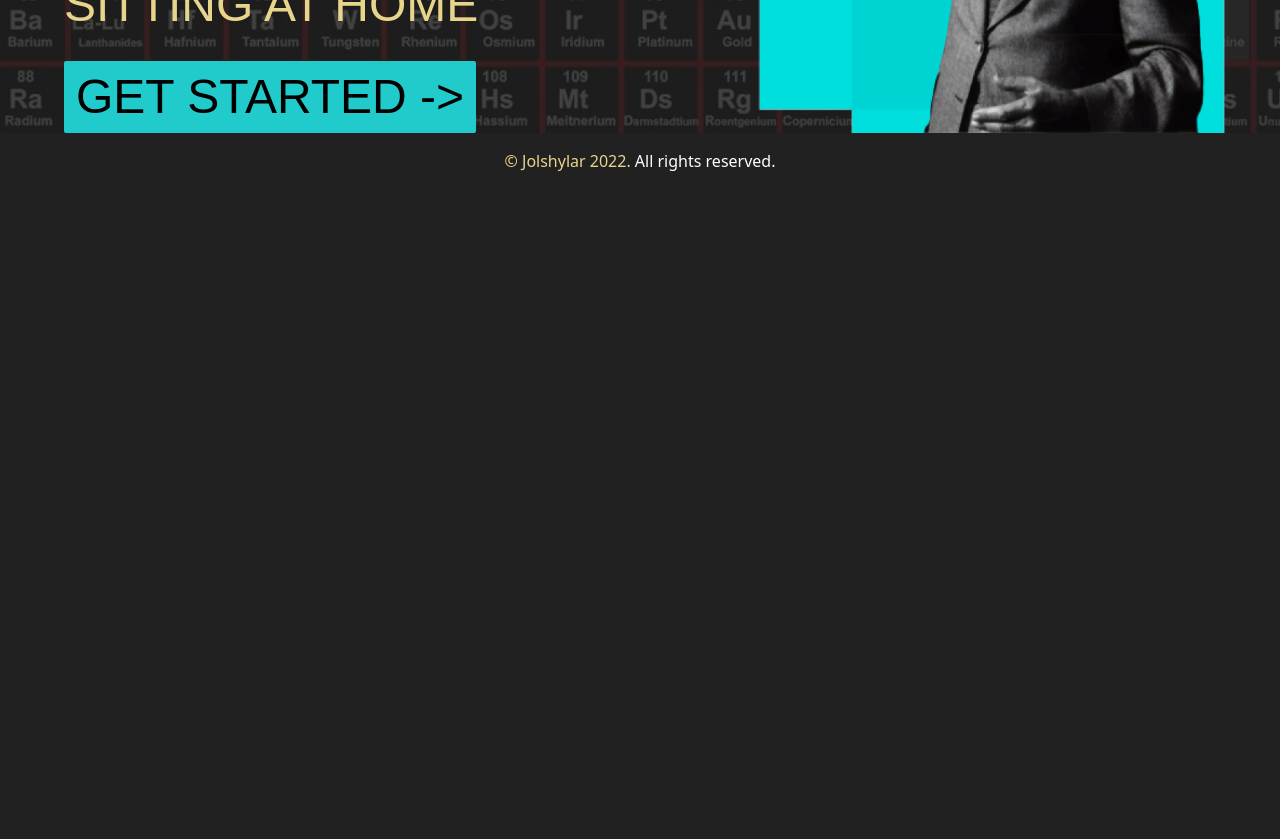
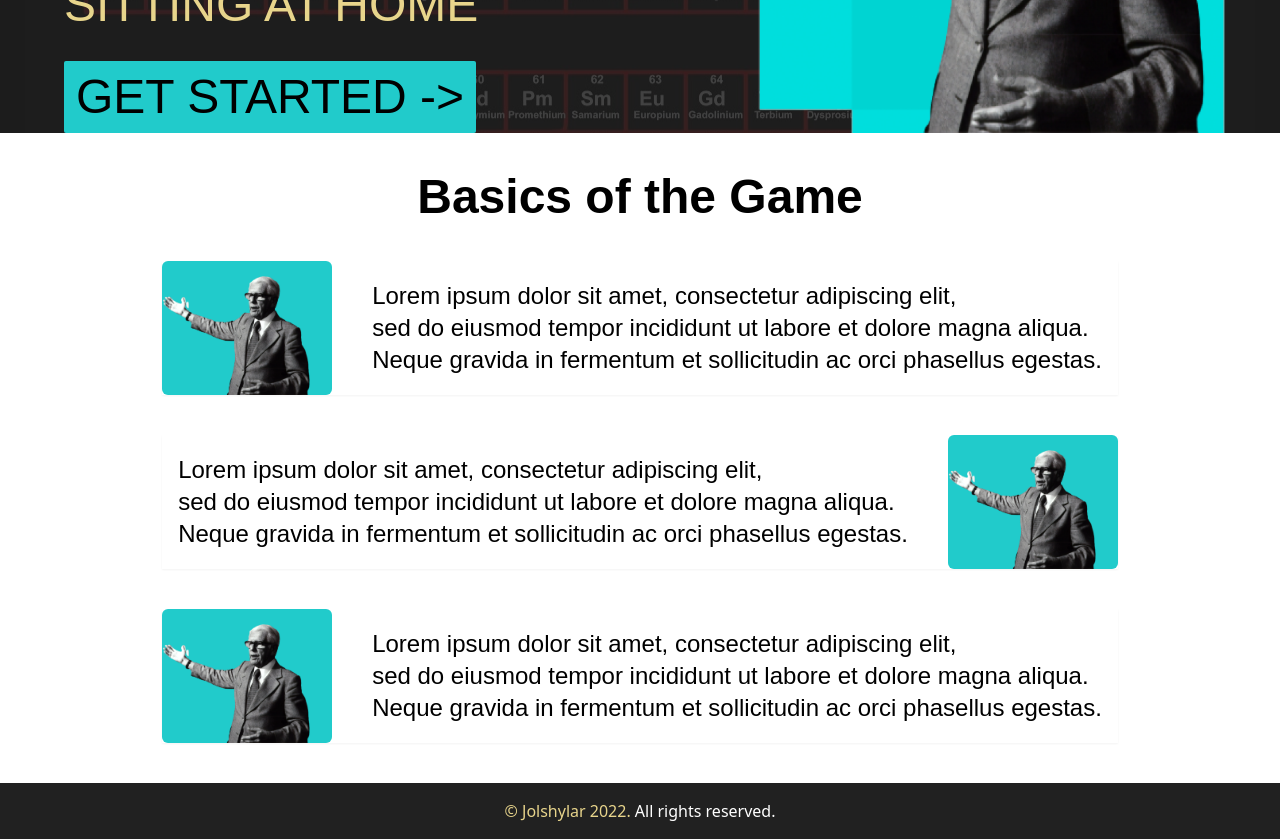
Before and after one commit to jolshylar/qazmine, a Next.js app: page / in a window 1280 px wide. Shown: the part 420-1259 px from the top of the page. Before the commit the page ends 800 px from the top, so only its background shows below. Built offline with nearby package versions, Linux system fonts and the light colour scheme; no server answers; a web font is replaced by a local one.

Commit message:
feat(*): add basics component

```diff
--- /dev/null
+++ b/components/Basics.tsx
@@ -0,0 +1,64 @@
+import Image from "next/image";
+import React from "react";
+
+const Basics = () => {
+  return (
+    <div
+      id="basics"
+      className="flex flex-col items-center justify-center gap-10 bg-white py-10"
+    >
+      <h1 className="text-5xl text-black font-bold text-center">
+        Basics of the Game
+      </h1>
+      <div className="explanation">
+        <Image
+          className="rounded-md bg-teal"
+          src="/images/chemist.png"
+          width={170}
+          height={134}
+          alt="Chemist Portrait"
+        />
+        <p className="text-black">
+          Lorem ipsum dolor sit amet, consectetur adipiscing elit,
+          <br /> sed do eiusmod tempor incididunt ut labore et dolore magna
+          aliqua. <br />
+          Neque gravida in fermentum et sollicitudin ac orci phasellus egestas.
+        </p>
+      </div>
+
+      <div className="explanation">
+        <p className="text-black">
+          Lorem ipsum dolor sit amet, consectetur adipiscing elit,
+          <br /> sed do eiusmod tempor incididunt ut labore et dolore magna
+          aliqua. <br />
+          Neque gravida in fermentum et sollicitudin ac orci phasellus egestas.
+        </p>
+        <Image
+          className="rounded-md bg-teal"
+          src="/images/chemist.png"
+          width={170}
+          height={134}
+          alt="Chemist Portrait"
+        />
+      </div>
+
+      <div className="explanation">
+        <Image
+          className="rounded-md bg-teal"
+          src="/images/chemist.png"
+          width={170}
+          height={134}
+          alt="Chemist Portrait"
+        />
+        <p className="text-black">
+          Lorem ipsum dolor sit amet, consectetur adipiscing elit,
+          <br /> sed do eiusmod tempor incididunt ut labore et dolore magna
+          aliqua. <br />
+          Neque gravida in fermentum et sollicitudin ac orci phasellus egestas.
+        </p>
+      </div>
+    </div>
+  );
+};
+
+export default Basics;
--- a/pages/index.tsx
+++ b/pages/index.tsx
@@ -2,6 +2,7 @@ import type { NextPage } from "next";
 import Head from "next/head";
 import Hero from "../components/Hero";
 import Layout from "../components/Layout";
+import Basics from "../components/Basics";
 
 const Home: NextPage = () => {
   return (
@@ -12,6 +13,7 @@ const Home: NextPage = () => {
         <link rel="icon" href="/favicon.ico" />
       </Head>
       <Hero />
+      <Basics />
     </Layout>
   );
 };
--- a/styles/globals.css
+++ b/styles/globals.css
@@ -11,5 +11,12 @@
   html,
   body {
     @apply bg-bg;
+    @apply scroll-smooth;
+  }
+  .explanation {
+    @apply mx-4 flex items-center gap-6 sm:text-2xl shadow-sm;
+  }
+  .explanation > p {
+    @apply sm:px-4;
   }
 }
```
